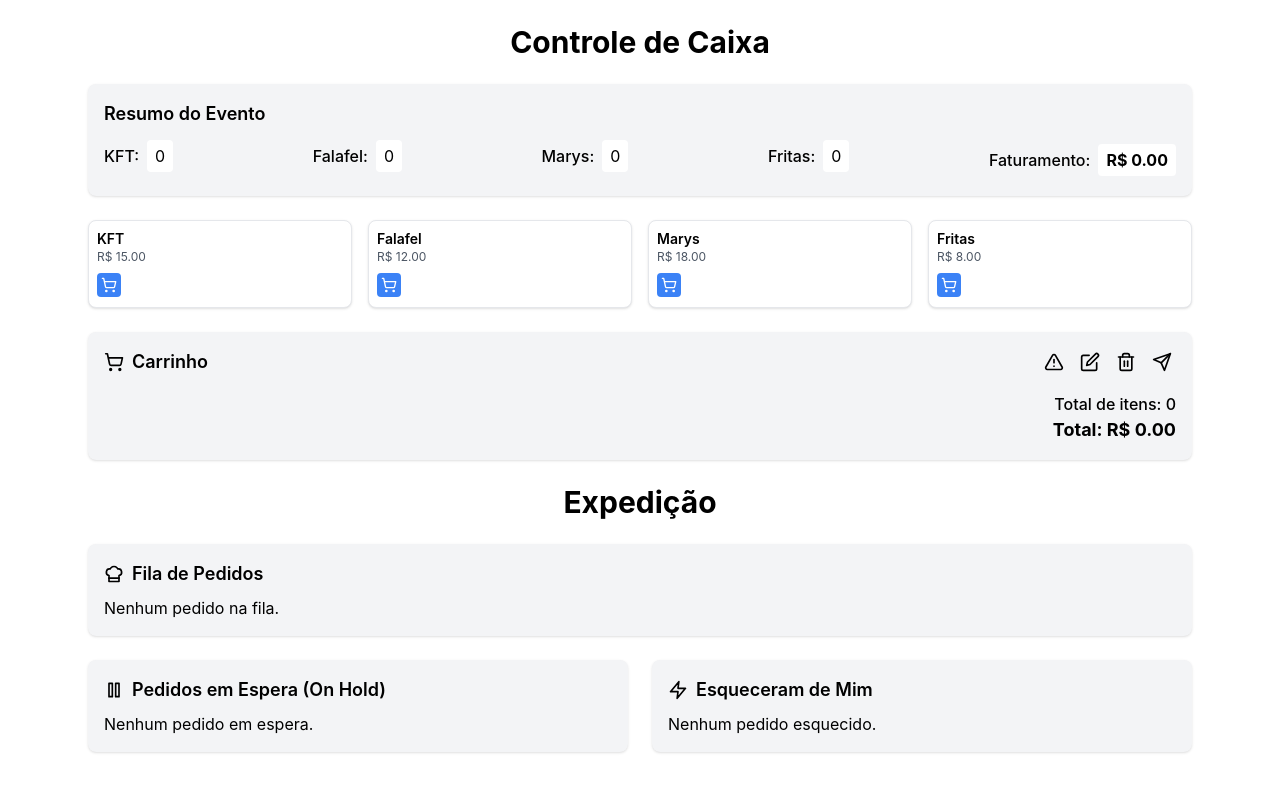
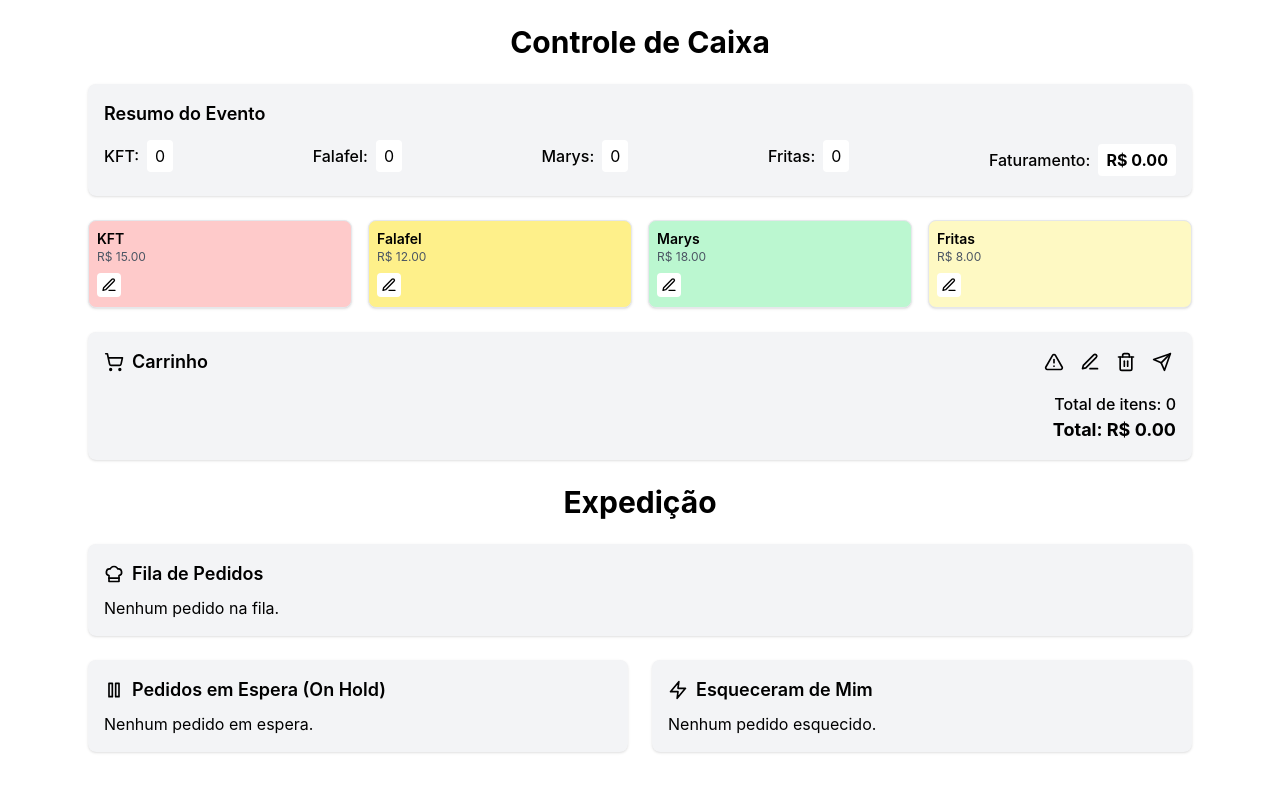
Before and after one commit to TamLeal/souk-app, a React (Vite) app: page / in a window 1280 px wide. Shown: the top 792 px of the page. Built offline with nearby package versions, Linux system fonts and the light colour scheme.

Commit message:
product card colors

```diff
--- a/src/components/ControleCaixaExpedicao.jsx
+++ b/src/components/ControleCaixaExpedicao.jsx
@@ -1,5 +1,8 @@
 import React, { useState } from 'react';
-import { ShoppingCart, Edit, Trash2, Send, Plus, Minus, ChefHat, ArrowUp, ArrowDown, Pause, Play, Check, AlertTriangle, XCircle, Zap } from 'lucide-react';
+import {
+  ShoppingCart, Edit3, Trash2, Send, Plus, Minus, ChefHat, ArrowUp, ArrowDown,
+  Pause, Play, Check, Zap, AlertTriangle
+} from 'lucide-react';
 
 const opcionais = [
   { id: 1, nome: 'Sem alface' },
@@ -9,10 +12,10 @@ const opcionais = [
 ];
 
 const produtos = [
-  { id: 1, nome: 'KFT', preco: 15 },
-  { id: 2, nome: 'Falafel', preco: 12 },
-  { id: 3, nome: 'Marys', preco: 18 },
-  { id: 4, nome: 'Fritas', preco: 8 },
+  { id: 1, nome: 'KFT', preco: 15, cor: 'bg-red-200' },
+  { id: 2, nome: 'Falafel', preco: 12, cor: 'bg-yellow-200' },
+  { id: 3, nome: 'Marys', preco: 18, cor: 'bg-green-200' },
+  { id: 4, nome: 'Fritas', preco: 8, cor: 'bg-yellow-100' },
 ];
 
 const ControleCaixaExpedicao = () => {
@@ -44,8 +47,8 @@ const ControleCaixaExpedicao = () => {
         [chaveProduto]: {
           ...produto,
           qtd: (itemExistente?.qtd || 0) + 1,
-          opcionais: [...(itemExistente?.opcionais || []), ...opcionais]
-        }
+          opcionais: [...(itemExistente?.opcionais || []), ...opcionais],
+        },
       };
 
       return atualizado;
@@ -56,7 +59,7 @@ const ControleCaixaExpedicao = () => {
 
   const abrirModal = (produto) => {
     setProdutoSelecionado(produto);
-    setOpcionaisSelecionados([]); // Resetar opcionais selecionados ao abrir o modal
+    setOpcionaisSelecionados([]);
     setMostrarModal(true);
   };
 
@@ -80,25 +83,26 @@ const ControleCaixaExpedicao = () => {
   };
 
   const enviarParaProducao = () => {
-    const horario = new Date().toLocaleTimeString();
     const novoPedido = {
       id: numeroPedido,
       itens: carrinho,
       total: calcularTotal(carrinho),
       prioritario: pedidoPrioritario,
-      horario: horario,
+      horario: new Date().toLocaleTimeString(),
     };
 
     setFilaPedidos(prev => [...prev, novoPedido]);
     setNumeroPedido(prev => prev + 1);
 
     setHistoricoVendas(prev => {
-      const novoHistorico = { ...prev };
-      Object.entries(carrinho).forEach(([id, { qtd }]) => {
-        novoHistorico[id] = (novoHistorico[id] || 0) + qtd;
-      });
-      return novoHistorico;
-    });
+  const novoHistorico = { ...prev };
+  Object.entries(carrinho).forEach(([id, { qtd }]) => {
+    const produtoId = parseInt(id.split('-')[0]);
+    novoHistorico[produtoId] = (novoHistorico[produtoId] || 0) + qtd;
+  });
+  return novoHistorico;
+});
+
 
     setCarrinho({});
     setPedidoPrioritario(false);
@@ -106,7 +110,7 @@ const ControleCaixaExpedicao = () => {
 
   const calcularTotal = (itens) => {
     return Object.entries(itens).reduce((total, [id, { qtd }]) => {
-      const produto = produtos.find(p => p.id === parseInt(id));
+      const produto = produtos.find(p => p.id === parseInt(id.split('-')[0]));
       if (produto) {
         return total + (produto.preco * qtd);
       } else {
@@ -118,7 +122,7 @@ const ControleCaixaExpedicao = () => {
 
   const calcularFaturamentoTotal = () => {
     return Object.entries(historicoVendas).reduce((total, [id, qtd]) => {
-      const produto = produtos.find(p => p.id === parseInt(id));
+      const produto = produtos.find(p => p.id === parseInt(id.split('-')[0]));
       if (produto) {
         return total + (produto.preco * qtd);
       } else {
@@ -151,7 +155,7 @@ const ControleCaixaExpedicao = () => {
   };
 
   const moverParaEsquecidos = (pedido) => {
-    setFilaPedidos(prev => prev.filter(p => p.id !== pedido.id));
+    setPedidosOnHold(prev => prev.filter(p => p.id !== pedido.id));
     setEsquecidos(prev => [...prev, pedido]);
   };
 
@@ -193,15 +197,19 @@ const ControleCaixaExpedicao = () => {
         {produtos.map(produto => (
           <div
             key={produto.id}
-            className="bg-white p-2 rounded-lg shadow hover:shadow-md transition-shadow text-left border border-gray-200"
+            className={`${produto.cor} p-2 rounded-lg shadow hover:shadow-md transition-shadow text-left border border-gray-200 cursor-pointer`}
+            onClick={() => adicionarAoCarrinho(produto, [])}
           >
             <h3 className="text-sm font-semibold">{produto.nome}</h3>
             <p className="text-gray-600 text-xs">R$ {produto.preco.toFixed(2)}</p>
             <button
-              onClick={() => abrirModal(produto)}
-              className="mt-2 p-1 bg-blue-500 text-white rounded"
+              onClick={(e) => {
+                e.stopPropagation(); // Impede que o clique no botão envie o produto ao carrinho diretamente
+                abrirModal(produto);
+              }}
+              className="mt-2 p-1 bg-white text-black rounded"
             >
-              <ShoppingCart size={16} />
+              <Edit3 size={16} />
             </button>
           </div>
         ))}
@@ -265,7 +273,7 @@ const ControleCaixaExpedicao = () => {
               className="p-1 rounded hover:bg-gray-200"
               title={editando ? "Concluir Edição" : "Editar Pedido"}
             >
-              <Edit size={20} />
+              <Edit3 size={20} />
             </button>
             <button
               onClick={apagarPedido}
@@ -300,7 +308,7 @@ const ControleCaixaExpedicao = () => {
                       <Minus size={16} />
                     </button>
                   )}
-                  <span className="mx-2">x {qtd}</span>
+                  <span className="mx-">x {qtd}</span>
                   {editando && (
                     <button
                       onClick={() => editarQuantidade(chave, 1)}
@@ -312,7 +320,7 @@ const ControleCaixaExpedicao = () => {
                 </div>
                 {opcionais && opcionais.length > 0 && (
                   <div className="flex-1 text-right text-xs text-gray-600">
-                    Opcionais: {opcionais.join(', ')} <Zap className="animate-pulse inline-block text-red-500 border border-red-500 rounded-full" size={12} />
+                    Opcionais: {opcionais.join(', ')}
                   </div>
                 )}
               </li>
@@ -327,8 +335,8 @@ const ControleCaixaExpedicao = () => {
 
       <h1 className="text-3xl font-bold mb-6 text-center">Expedição</h1>
 
-      <div className="grid grid-cols-1 gap-6">
-        <div className="bg-gray-100 p-4 rounded-lg shadow overflow-y-auto" style={{ maxHeight: '400px' }}>
+      <div className="grid grid-cols-1 md:grid-cols-1 lg:grid-cols-1 xl:grid-cols-1 gap-6">
+        <div className="bg-gray-100 p-4 rounded-lg shadow overflow-y-auto" style={{ maxHeight: '300px' }}>
           <h2 className="text-lg font-semibold mb-2 flex items-center">
             <ChefHat className="mr-2" size={20} />
             Fila de Pedidos
@@ -366,10 +374,10 @@ const ControleCaixaExpedicao = () => {
                       </button>
                       <button
                         onClick={() => moverParaEsquecidos(pedido)}
-                        className="p-1 rounded hover:bg-gray-200"
-                        title="Esqueceram de Mim"
+                        className="p-1 rounded hover:bg-yellow-200"
+                        title="Mover para Esquecidos"
                       >
-                        <XCircle size={16} />
+                        <Zap size={16} />
                       </button>
                       <button
                         onClick={() => removerPedido(pedido.id)}
@@ -388,7 +396,7 @@ const ControleCaixaExpedicao = () => {
                         </div>
                         {opcionais && opcionais.length > 0 && (
                           <div className="flex-1 text-right text-xs text-gray-600">
-                            Opcionais: {opcionais.join(', ')} <Zap className="animate-pulse inline-block text-red-500 border border-red-500 rounded-full" size={12} />
+                            Opcionais: {opcionais.join(', ')}
                           </div>
                         )}
                       </li>
```
